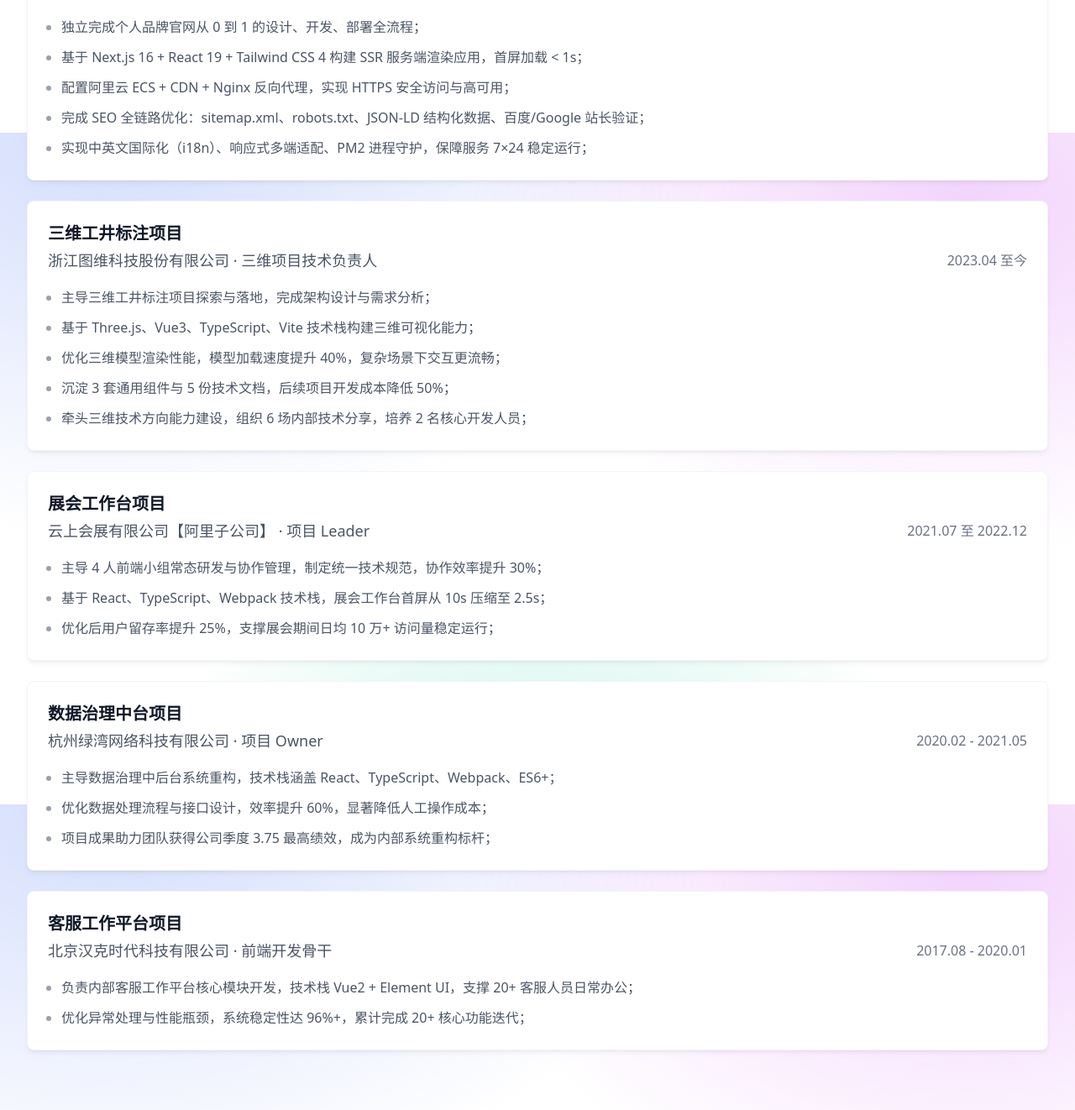
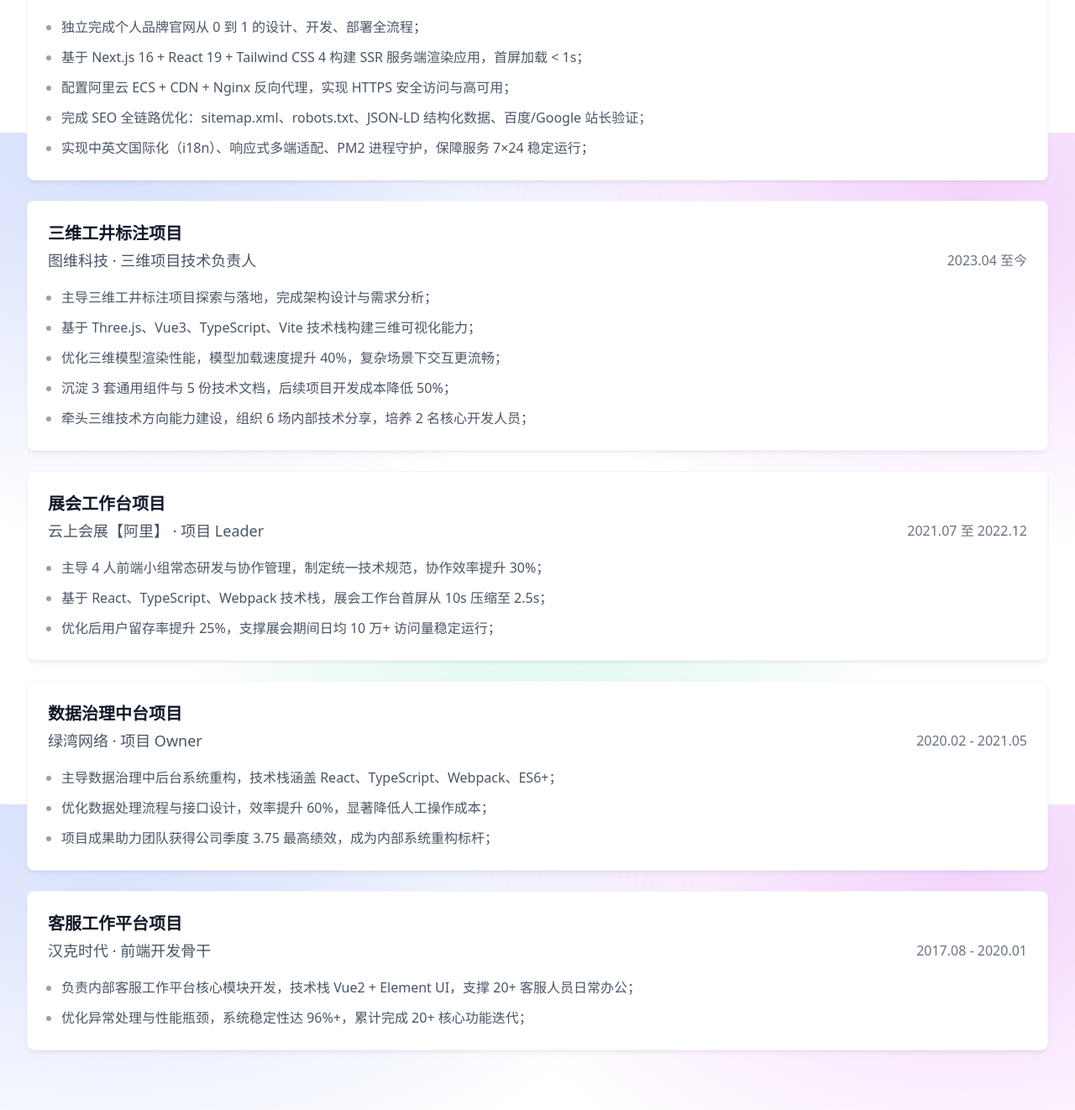
Before and after one commit to dmljc/resume-next.js, a Next.js app: page / in a window 1280 px wide. Shown: the part 1442-2764 px from the top of the page at 84% size. Built offline with nearby package versions, Linux system fonts and the light colour scheme.

Commit message:
feat: :sparkles: 更新工作经历中的公司名称以简化表述

```diff
--- a/src/components/sections/work.data.js
+++ b/src/components/sections/work.data.js
@@ -24,7 +24,7 @@ export const jobs = [
     },
     {
         project: { zh: '三维工井标注项目', en: '3D Well Annotation Project' },
-        company: { zh: '浙江图维科技股份有限公司', en: 'Zhejiang TuWei Technology Co., Ltd.' },
+        company: { zh: '图维科技', en: 'TuWei Technology' },
         role: { zh: '三维项目技术负责人', en: '3D Project Technical Lead' },
         time: { zh: '2023.04 至今', en: 'Apr 2023 — Present' },
         points: {
@@ -47,8 +47,8 @@ export const jobs = [
     {
         project: { zh: '展会工作台项目', en: 'Event Workbench Project' },
         company: {
-            zh: '云上会展有限公司【阿里子公司】',
-            en: 'Cloud Expo Co., Ltd. [Alibaba Subsidiary]',
+            zh: '云上会展【阿里】',
+            en: 'Cloud Expo [Alibaba]',
         },
         role: { zh: '项目 Leader', en: 'Project Leader' },
         time: { zh: '2021.07 至 2022.12', en: 'Jul 2021 — Dec 2022' },
@@ -68,8 +68,8 @@ export const jobs = [
     {
         project: { zh: '数据治理中台项目', en: 'Data Governance Middle Platform Project' },
         company: {
-            zh: '杭州绿湾网络科技有限公司',
-            en: 'Hangzhou GreenBay Network Technology Co., Ltd.',
+            zh: '绿湾网络',
+            en: 'GreenBay Network',
         },
         role: { zh: '项目 Owner', en: 'Project Owner' },
         time: { zh: '2020.02 - 2021.05', en: 'Feb 2020 — May 2021' },
@@ -88,7 +88,7 @@ export const jobs = [
     },
     {
         project: { zh: '客服工作平台项目', en: 'Customer Service Platform Project' },
-        company: { zh: '北京汉克时代科技有限公司', en: 'Beijing Hank Times Technology Co., Ltd.' },
+        company: { zh: '汉克时代', en: 'Hank Times' },
         role: { zh: '前端开发骨干', en: 'Key Frontend Developer' },
         time: { zh: '2017.08 - 2020.01', en: 'Aug 2017 — Jan 2020' },
         points: {
```
